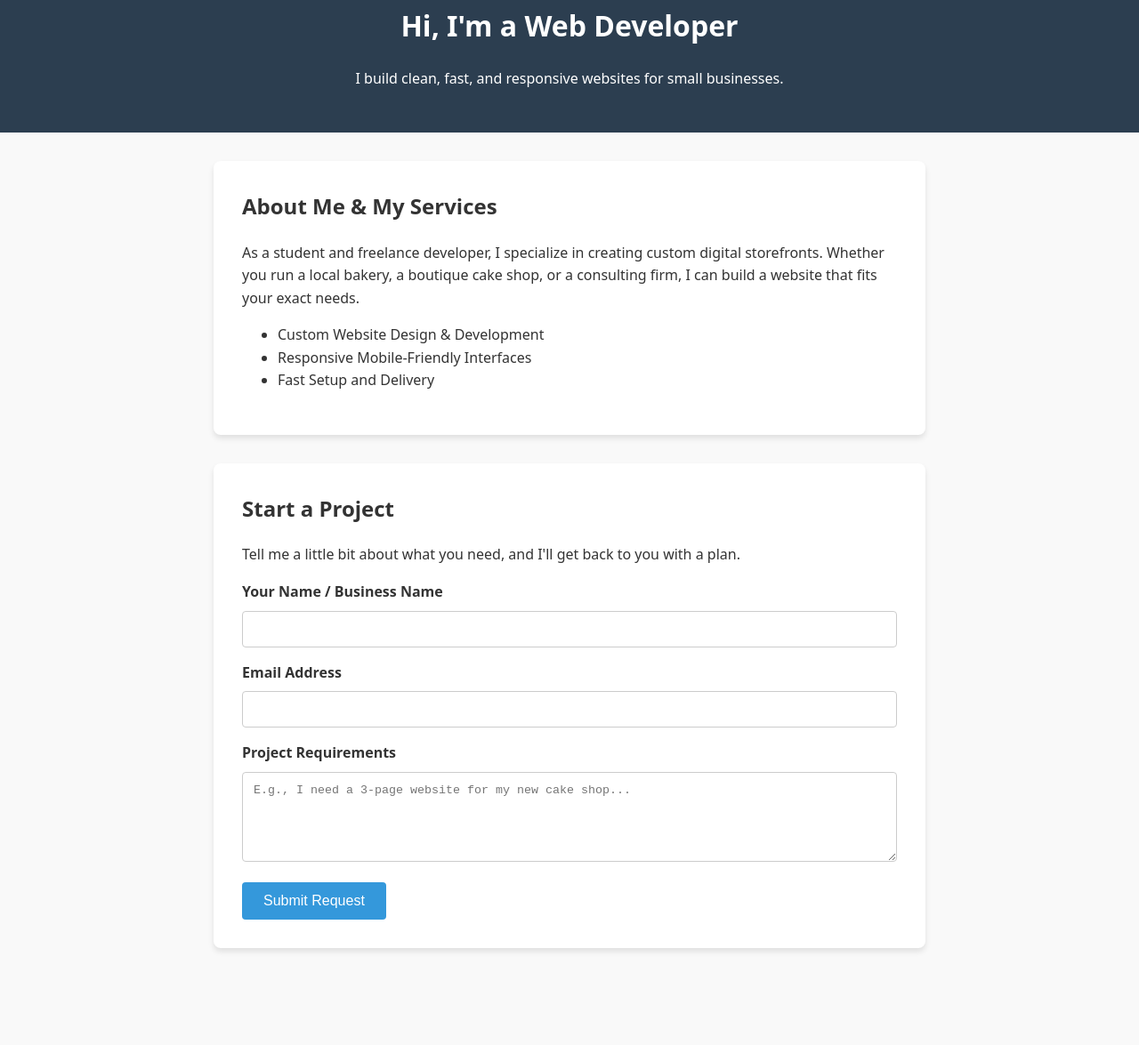
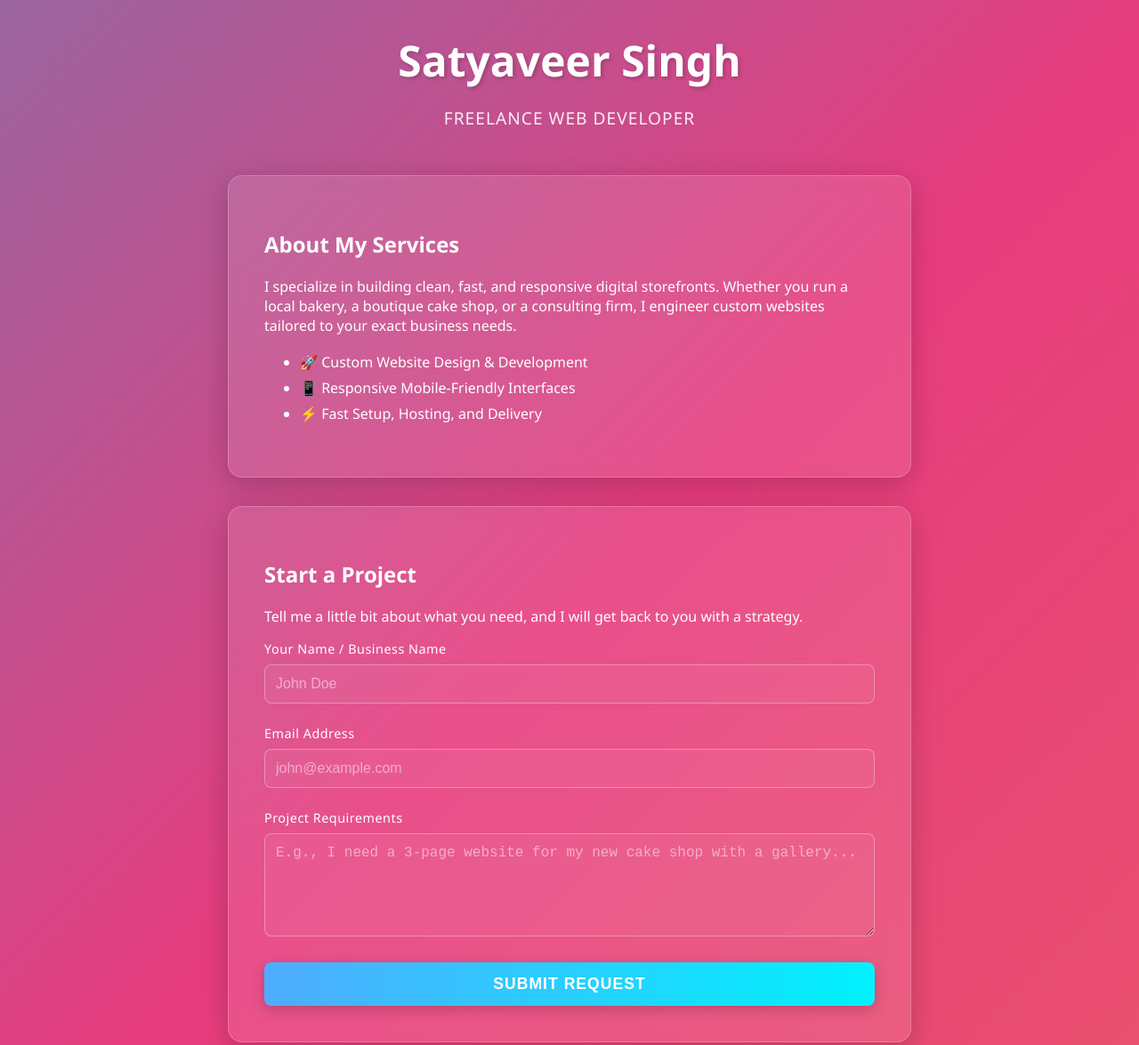
Before and after one commit to satyaveer333/my-website, a plain HTML site: page public/index.html in a window 1280 px wide. Shown: the part 29-1204 px from the top of the page at 89% size. Before the commit the page ends 1127 px from the top, so only its background shows below. Drawn offline with Linux system fonts and the light colour scheme.

Commit message:
Add email functionality and enhance portfolio styling

```diff
--- a/public/index.html
+++ b/public/index.html
@@ -3,54 +3,187 @@
 <head>
     <meta charset="UTF-8">
     <meta name="viewport" content="width=device-width, initial-scale=1.0">
-    <title>Freelance Web Developer</title>
+    <title>Satyaveer Singh | Freelance Developer</title>
     <style>
-        body { font-family: system-ui, -apple-system, sans-serif; line-height: 1.6; margin: 0; padding: 0; color: #333; background: #f9f9f9; }
-        header { background: #2c3e50; color: #fff; padding: 2rem 0; text-align: center; }
-        .container { max-width: 800px; margin: 2rem auto; padding: 0 1rem; }
-        .card { background: #fff; padding: 2rem; border-radius: 8px; box-shadow: 0 4px 6px rgba(0,0,0,0.1); margin-bottom: 2rem; }
-        h1, h2 { margin-top: 0; }
-        .form-group { margin-bottom: 1rem; }
-        label { display: block; margin-bottom: .5rem; font-weight: bold; }
-        input, textarea { width: 100%; padding: .75rem; border: 1px solid #ccc; border-radius: 4px; box-sizing: border-box; }
-        button { display: inline-block; background: #3498db; color: #fff; padding: .75rem 1.5rem; border: none; border-radius: 4px; cursor: pointer; font-size: 1rem; }
-        button:hover { background: #2980b9; }
+        /* 1. Dynamic Background & Base Styles */
+        :root {
+            --primary: #4facfe;
+            --secondary: #00f2fe;
+            --text-light: #ffffff;
+        }
+
+        body {
+            font-family: 'Segoe UI', Roboto, Helvetica, Arial, sans-serif;
+            margin: 0;
+            padding: 0;
+            min-height: 100vh;
+            color: var(--text-light);
+            background: linear-gradient(-45deg, #ee7752, #e73c7e, #23a6d5, #23d5ab);
+            background-size: 400% 400%;
+            animation: gradientBG 15s ease infinite;
+            display: flex;
+            flex-direction: column;
+            align-items: center;
+        }
+
+        @keyframes gradientBG {
+            0% { background-position: 0% 50%; }
+            50% { background-position: 100% 50%; }
+            100% { background-position: 0% 50%; }
+        }
+
+        /* 2. Entrance Animations */
+        @keyframes fadeInUp {
+            from { opacity: 0; transform: translateY(30px); }
+            to { opacity: 1; transform: translateY(0); }
+        }
+
+        .animate-up {
+            animation: fadeInUp 0.8s ease-out forwards;
+            opacity: 0;
+        }
+        .delay-1 { animation-delay: 0.2s; }
+        .delay-2 { animation-delay: 0.4s; }
+
+        /* 3. Glassmorphism Layout */
+        header {
+            text-align: center;
+            padding: 4rem 1rem 2rem;
+        }
+
+        h1 {
+            font-size: 3rem;
+            margin: 0;
+            text-shadow: 2px 2px 4px rgba(0,0,0,0.2);
+        }
+
+        .subtitle {
+            font-size: 1.2rem;
+            opacity: 0.9;
+            letter-spacing: 1px;
+            text-transform: uppercase;
+        }
+
+        .container {
+            width: 100%;
+            max-width: 800px;
+            padding: 0 1rem 3rem;
+            box-sizing: border-box;
+        }
+
+        .glass-card {
+            background: rgba(255, 255, 255, 0.1);
+            backdrop-filter: blur(12px);
+            -webkit-backdrop-filter: blur(12px);
+            border: 1px solid rgba(255, 255, 255, 0.2);
+            border-radius: 16px;
+            padding: 2.5rem;
+            margin-bottom: 2rem;
+            box-shadow: 0 8px 32px 0 rgba(0, 0, 0, 0.2);
+            transition: transform 0.3s ease;
+        }
+
+        .glass-card:hover {
+            transform: translateY(-5px);
+        }
+
+        /* 4. Dynamic Form Styling */
+        .form-group {
+            margin-bottom: 1.5rem;
+            position: relative;
+        }
+
+        label {
+            display: block;
+            margin-bottom: 0.5rem;
+            font-size: 0.9rem;
+            letter-spacing: 0.5px;
+        }
+
+        input, textarea {
+            width: 100%;
+            padding: 12px;
+            background: rgba(255, 255, 255, 0.05);
+            border: 1px solid rgba(255, 255, 255, 0.3);
+            border-radius: 8px;
+            color: white;
+            font-size: 1rem;
+            box-sizing: border-box;
+            transition: all 0.3s ease;
+        }
+
+        input::placeholder, textarea::placeholder {
+            color: rgba(255, 255, 255, 0.5);
+        }
+
+        input:focus, textarea:focus {
+            outline: none;
+            background: rgba(255, 255, 255, 0.15);
+            border-color: var(--secondary);
+            box-shadow: 0 0 10px rgba(0, 242, 254, 0.3);
+        }
+
+        button {
+            width: 100%;
+            background: linear-gradient(90deg, var(--primary), var(--secondary));
+            color: white;
+            padding: 14px;
+            border: none;
+            border-radius: 8px;
+            font-size: 1.1rem;
+            font-weight: bold;
+            cursor: pointer;
+            transition: all 0.3s ease;
+            text-transform: uppercase;
+            letter-spacing: 1px;
+            box-shadow: 0 4px 15px rgba(0,0,0,0.2);
+        }
+
+        button:hover {
+            box-shadow: 0 6px 20px rgba(0, 242, 254, 0.5);
+            transform: scale(1.02);
+        }
     </style>
 </head>
 <body>
-    <header>
-        <h1>Hi, I'm a Web Developer</h1>
-        <p>I build clean, fast, and responsive websites for small businesses.</p>
+
+    <header class="animate-up">
+        <h1>Satyaveer Singh</h1>
+        <p class="subtitle">Freelance Web Developer</p>
     </header>
+
     <div class="container">
-        <div class="card">
-            <h2>About Me & My Services</h2>
-            <p>As a student and freelance developer, I specialize in creating custom digital storefronts. Whether you run a local bakery, a boutique cake shop, or a consulting firm, I can build a website that fits your exact needs.</p>
-            <ul>
-                <li>Custom Website Design & Development</li>
-                <li>Responsive Mobile-Friendly Interfaces</li>
-                <li>Fast Setup and Delivery</li>
+        <div class="glass-card animate-up delay-1">
+            <h2>About My Services</h2>
+            <p>I specialize in building clean, fast, and responsive digital storefronts. Whether you run a local bakery, a boutique cake shop, or a consulting firm, I engineer custom websites tailored to your exact business needs.</p>
+            <ul style="line-height: 1.8;">
+                <li>🚀 Custom Website Design & Development</li>
+                <li>📱 Responsive Mobile-Friendly Interfaces</li>
+                <li>⚡ Fast Setup, Hosting, and Delivery</li>
             </ul>
         </div>
-        <div class="card">
+
+        <div class="glass-card animate-up delay-2">
             <h2>Start a Project</h2>
-            <p>Tell me a little bit about what you need, and I'll get back to you with a plan.</p>
+            <p>Tell me a little bit about what you need, and I will get back to you with a strategy.</p>
+
             <form action="/.netlify/functions/request" method="POST">
                 <div class="form-group">
                     <label for="name">Your Name / Business Name</label>
-                    <input type="text" id="name" name="name" required>
+                    <input type="text" id="name" name="name" placeholder="John Doe" required>
                 </div>
                 <div class="form-group">
                     <label for="email">Email Address</label>
-                    <input type="email" id="email" name="email" required>
+                    <input type="email" id="email" name="email" placeholder="john@example.com" required>
                 </div>
                 <div class="form-group">
                     <label for="requirements">Project Requirements</label>
-                    <textarea id="requirements" name="requirements" rows="5" placeholder="E.g., I need a 3-page website for my new cake shop..." required></textarea>
+                    <textarea id="requirements" name="requirements" rows="5" placeholder="E.g., I need a 3-page website for my new cake shop with a gallery..." required></textarea>
                 </div>
                 <button type="submit">Submit Request</button>
             </form>
         </div>
     </div>
+
 </body>
 </html>
```
Also changed, not shown: 1 other file.
